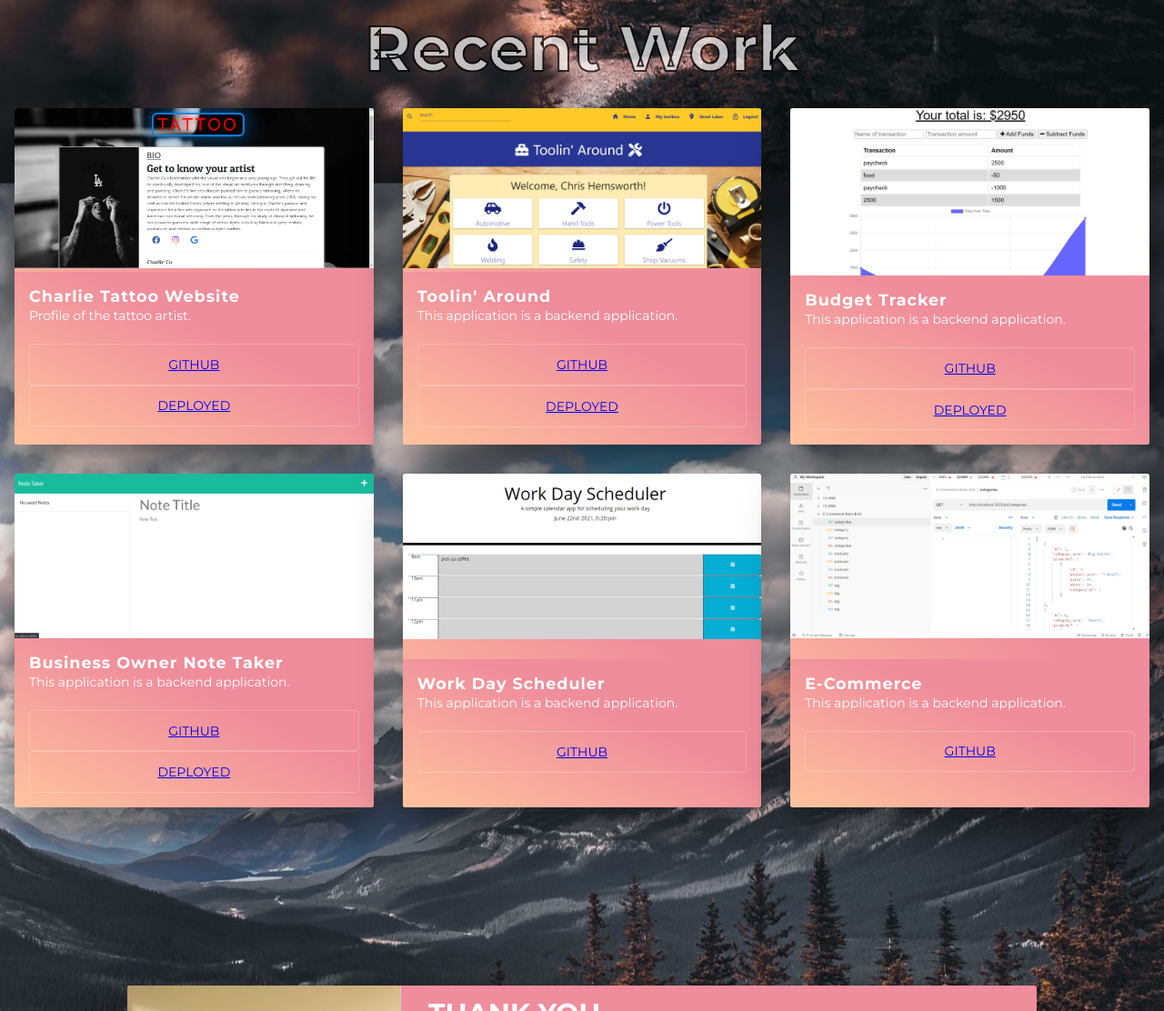
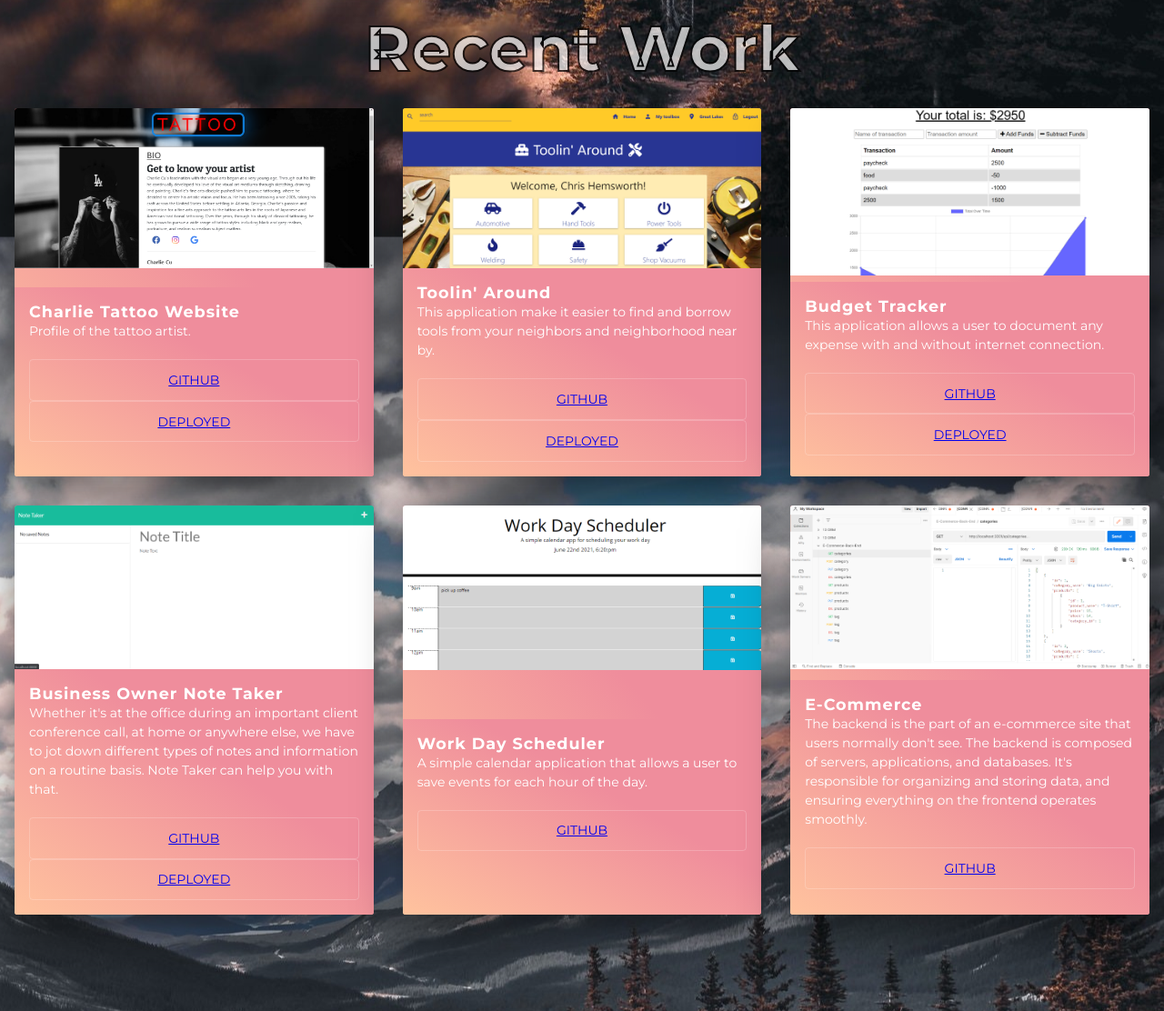
Before and after one commit to anhcu/portfolio, a plain HTML site: page index.html in a window 1280 px wide. Shown: the part 2697-3809 px from the top of the page at 91% size. Drawn offline with nearby package versions, Linux system fonts and the light colour scheme.

```diff
--- a/index.html
+++ b/index.html
@@ -17,7 +17,7 @@
     <div class="title" data-aos="fade-down">
       <div class="hi" style="font-size: 100px;">Hi!</div>
       <div class="iAm" style="font-size: 70px;">I'm a Web Developer</,>
-      </div>
+    </div>
   </header>
 
 
@@ -75,7 +75,7 @@
 
                   <!--loction-->
                   <div class="data">
-                    <a href="https://github.com/anhcu"><i class="fab fa-github"></i></a>
+                    <a href="https://github.com/anhcu"><i class="fab fa-github" style="color: #6e5494;"></i></a>
                   </div>
 
                   <!--email-->
@@ -212,7 +212,7 @@
               <div class="card_image"><img src="assest/img/Toolin around.png"></div>
               <div class="card_content">
                 <h2 class="card_title">Toolin' Around</h2>
-                <p class="card_text">This application is a backend application.</p>
+                <p class="card_text">This application make it easier to find and borrow tools from your neighbors and neighborhood near by.</p>
                 <button class="btn card_btn"><a href="https://github.com/anhcu/Toolin-Around-1">Github</a></button>
                 <button class="btn card_btn"><a href="https://toolin-around.herokuapp.com/">Deployed</a></button>
             </div>
@@ -223,7 +223,8 @@
               <div class="card_image"><img src="assest/img/budget.png"></div>
               <div class="card_content">
                 <h2 class="card_title">Budget Tracker</h2>
-                <p class="card_text">This application is a backend application.</p>
+                <p class="card_text">This application allows a user to document any expense with and without internet connection.
+                </p>
                 <button class="btn card_btn"><a href="https://github.com/anhcu/Employee-Tracker">Github</a></button>
                 <button class="btn card_btn"><a href="https://pwa-traveler-tracker.herokuapp.com/">Deployed</a></button>
               </div>
@@ -233,7 +234,7 @@
                   <div class="card_image"><img src="assest/img/noteTaker.png"></div>
                   <div class="card_content">
                     <h2 class="card_title">Business Owner Note Taker</h2>
-                    <p class="card_text">This application is a backend application.</p>
+                    <p class="card_text">Whether it's at the office during an important client conference call, at home or anywhere else, we have to jot down different types of notes and information on a routine basis. Note Taker can help you with that.</p>
                     <button class="btn card_btn"><a href="https://github.com/anhcu/Business-Owner-Note-Taker">Github</a></button>
                     <button class="btn card_btn"><a href="https://business-owner-note-taker.herokuapp.com/notes">Deployed</a></button>
                   </div>
@@ -245,7 +246,7 @@
               <div class="card_image"><img src="assest/img/demo2.png"></div>
               <div class="card_content">
                 <h2 class="card_title">Work Day Scheduler</h2>
-                <p class="card_text">This application is a backend application.</p>
+                <p class="card_text">A simple calendar application that allows a user to save events for each hour of the day.</p>
                 <button class="btn card_btn"><a href="https://github.com/anhcu/Work-Day-Scheduler">Github</a></button>
               </div>
             </div>
@@ -255,7 +256,7 @@
               <div class="card_image"><img src="assest/img/E-COMMERCE.png"></div>
               <div class="card_content">
                 <h2 class="card_title">E-Commerce</h2>
-                <p class="card_text">This application is a backend application.</p>
+                <p class="card_text">The backend is the part of an e-commerce site that users normally don't see. The backend is composed of servers, applications, and databases. It's responsible for organizing and storing data, and ensuring everything on the frontend operates smoothly.</p>
                 <button class="btn card_btn"><a href="https://github.com/anhcu/E-Commerce-Back-End">Github</a></button>
               </div>
             </div>
@@ -323,8 +324,8 @@
 <script src="https://unpkg.com/aos@next/dist/aos.js"></script>
 <script>
   AOS.init({
-    offset:200,
-    duration: 1000
+    offset:100,
+    duration: 2000
   });
 </script>
 </body>
```
